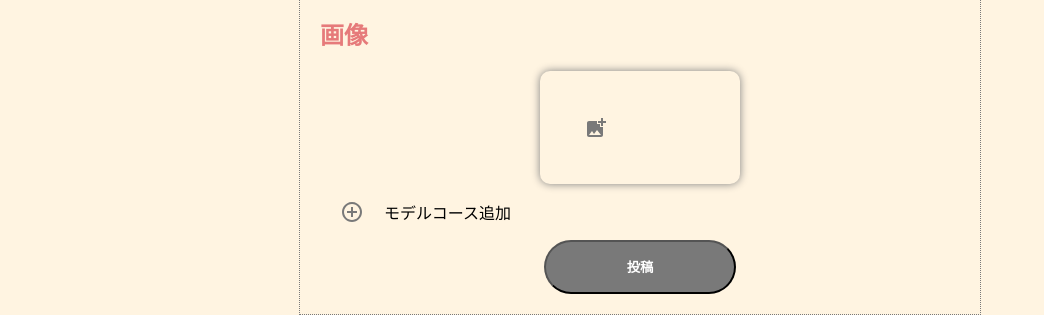
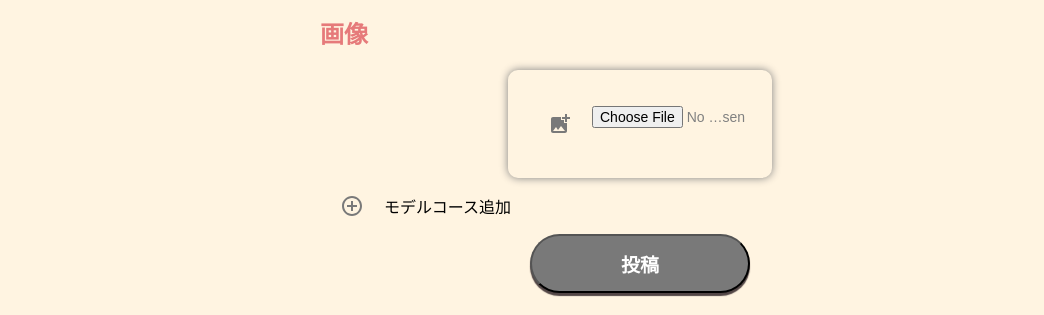
Before and after one commit to WaffleCollege/myway, a React (Create React App) app: page /post in a window 1280 px wide. Shown: the part 557-872 px from the top of the page, without its empty margins (0-1044 px from the left). Built offline with nearby package versions, Linux system fonts and the light colour scheme.

Commit message:
firebase連携、cssの調整

```diff
--- a/src/components/post/ImageUpload.css
+++ b/src/components/post/ImageUpload.css
@@ -4,31 +4,32 @@
     align-items: center;
     justify-content: center;
     text-align: center; */
-    width: 20%;
+    display: flex;
+    justify-content: center;
+    width: 30%;
     margin:0 auto;
     border: none;
     padding: 36px;
     border-radius: 10px;
-    box-shadow: 0px 0px 8px gray;
+     box-shadow: 0px 0px 8px gray;
     color: gray;
   }
 
   .imageUploadInput {
-    display: flex;
+    /* display: flex;
     justify-content: center; /* 横方向の中央揃え */
-    align-items: center; /* 縦方向の中央揃え */
+    /* align-items: center; 縦方向の中央揃え */
     top: 0;
     left: 0;
-    width: 50%;
-    opacity: 0;
-    margin:0 auto;
-    height: 100%;
+    width: 160px;
+    /*opacity: 0;*/
+    /* margin:0 auto; */
+    /* height: 80px;  */
     cursor: pointer;
+    font-size: 14px;
   }
 
   .custom-icon {
-    display: flex;
-    justify-content: center;
     color: #797979;
-    align-items: center;
+    text-align: center;
   }
--- a/src/components/post/ImageUpload.js
+++ b/src/components/post/ImageUpload.js
@@ -2,25 +2,38 @@ import { Button } from "@mui/material";
 import React from "react";
 import AddPhotoAlternateIcon from '@mui/icons-material/AddPhotoAlternate';
 import "./ImageUpload.css";
+import {storage} from "../../firebase";
+import {ref, uploadBytes} from "firebase/storage";
 
 const ImageUpload = () => {
 
-    {/*firebaseに画像を投稿したものを保存する。firebaseの環境構築終わった後に接続*/}
-    const OnFileUploadToFirebase=()=>{
-
-    };
+    /*firebaseに画像を投稿したものを保存する。firebaseの環境構築終わった後に接続*/
+    const OnFileUploadToFirebase=(e)=>{
+        const file=e.target.files[0];
+        const storageRef=ref(storage,"image/"+file.name);
+        uploadBytes(storageRef,file).then((snapshot)=>{
+           console.log("Uploaded a blob or file!")
+        });
+     };
 
     return (
       <div className="outerBox">
-        <Button className="postBox_addImage"><AddPhotoAlternateIcon className="custom-icon"/>
-        <input
+
+        <label htmlFor="fileInput">
+        <Button className="postBox_addImage">
+          <AddPhotoAlternateIcon className="custom-icon"/>
+          </Button>
+          </label>
+          <input
           className="imageUploadInput"
           type="file"
           onChange={OnFileUploadToFirebase}
-          accept=".png .jpeg .jpg" />
-        </Button>
+          accept=".png, .jpeg, .jpg"
+
+          />
+
 
       </div>
     );
-  };
+   };
   export default ImageUpload;
--- a/src/components/post/Post.css
+++ b/src/components/post/Post.css
@@ -2,8 +2,8 @@
     padding:20px;
     margin:100px 100px 100px 100px;
     width :50%;
-    border: 1px #797979;
-    border-style: dotted;
+    border: 3px #9DDCDC;
+
     margin:0 auto;
 }
 h2{
@@ -32,11 +32,23 @@ input{
     color:#797979;
 }
 .postBox_postButton{
-    padding:2px;
-    color:white;
-    background-color:#797979;
-    width :30%;
+
     margin:0 auto;
-    border-radius:50px;
-    font-weight: bold;
+
+    display: flex;
+    justify-content: center;
+    align-items: center;
+    width: 220px;
+    height: 59px;
+    color: #fff;
+    background: #797979;
+    border-radius: 50px;
+    font-size: 19px;
+    font-weight: 700;
+    cursor: pointer;
+    box-shadow:0 3px 1px #524545;
 }
+
+/* .tagInput{
+    display:none;
+} */
--- a/src/components/post/Post.js
+++ b/src/components/post/Post.js
@@ -2,12 +2,44 @@ import React, { useState }  from 'react'
 import "./Post.css";
 import {Button} from "@mui/material";
 import AddCircleOutlineIcon from '@mui/icons-material/AddCircleOutline';
-import AddPhotoAlternateIcon from '@mui/icons-material/AddPhotoAlternate';
+//import AddPhotoAlternateIcon from '@mui/icons-material/AddPhotoAlternate';
 import ImageUpload from './ImageUpload';
 import TagInputComponent from './Tag';
-
+import {db} from "../../firebase";
+import { getFirestore, collection, addDoc } from 'firebase/firestore';
+//import {collection,getDocs} from "firebase"
+//import { collection, addDoc } from "firebase/firestore";
 
 function Post() {
+  //firebase連携
+  const[posts,setPosts]=useState([]);
+  const postData = collection(db,"posts");
+  // getDocs(postData).then((querySnapshot)=>{
+  //   setPosts(querySnapshot.docs.map((doc)=>doc.data()));
+  // });
+
+  //inputタグに書いたものがfirebaseに格納されるように
+   const[IntroduceMessage,setIntroduceMessage]=useState("");
+   const[SpotIntroduceMessage,setSpotIntroduceMessage]=useState("");
+   const[SpotNameMessage,setSpotNameMessage]=useState("");
+   //const[TagMessage,setTagMessage]=useState("");
+   const[TitleMessage,setTitleMessage]=useState("");
+   //const[routeImage,setRoutetImage]=useState("");
+
+   //投稿ボタンを押すことで格納される
+   const sendRoute=(e)=>{
+    //firebaseのデータベースにデータ追加する
+    e.preventDefault();
+    addDoc(collection(db,"posts"),{
+        //image:routeImage,
+        introduce: IntroduceMessage,
+        spotIntroduce:SpotIntroduceMessage,
+        spotName:SpotNameMessage,
+        //tag:TagMessage,
+        title:TitleMessage,
+    });
+   }
+
 
   const [courses, setCourses] = useState([]);
 
@@ -32,30 +64,33 @@ function Post() {
     newCourses[index].image = value;
     setCourses(newCourses);
   };
+
+//   const handleTagChange=(newTags)=>{
+//     setTagMessage(newTags[newTags.length-1]);
+//  };
   return (
     <div className="postBox">
       <form>
         <div className="form_title">
             <h2>タイトル</h2>
-            <input placeholder="入力してください" type = "text"></input>
+            <input placeholder="入力してください" type = "text" onChange={(e)=>setTitleMessage(e.target.value)}/>
         </div>
         <div className="form_introduce">
             <h2>紹介文</h2>
-            <input placeholder="入力してください" type = "text"></input>
+            <input placeholder="入力してください" type = "text" onChange={(e)=>setIntroduceMessage(e.target.value)}/>
         </div>
         <div className="form_tag">
             <h2>タグ</h2>
-            {/*タグ追加機能実行する*/}
+            <TagInputComponent/>
 
-            <TagInputComponent/>
         </div>
         <div className="form_spotName">
             <h2>スポット</h2>
-            <input placeholder="入力してください" type = "text"></input>
+            <input placeholder="入力してください" type = "text" onChange={(e)=>setSpotNameMessage(e.target.value)}/>
         </div>
         <div className="form_spotIntroduce">
             <h2>説明</h2>
-            <input placeholder="入力してください" type = "text"></input>
+            <input placeholder="入力してください" type = "text"  onChange={(e)=>setSpotIntroduceMessage(e.target.value)}/>
         </div>
         <div className="form_image">
             <h2>画像</h2>
@@ -88,12 +123,6 @@ function Post() {
             </div>
             <div className="form_image">
               <h2>画像</h2>
-              <input
-                placeholder="画像"
-                type="text"
-                value={course.image}
-                onChange={(e) => handleImageChange(index, e.target.value)}
-              />
             </div>
 
             {/* アップロード画像の部分 */}
@@ -105,7 +134,8 @@ function Post() {
           </Button>
           <p>モデルコース追加</p>
         </div>
-            <button variant="outlined" className="postBox_postButton" type="submit">
+        {/* 投稿ボタンを押すことで格納される */}
+            <button variant="outlined" className="postBox_postButton" type="submit" onClick={sendRoute}>
             <p>投稿</p>
           </button>
         </form>
--- a/src/components/post/Tag.js
+++ b/src/components/post/Tag.js
@@ -1,100 +1,59 @@
-// import React, { useState } from 'react';
-// import { render } from 'react-dom';
-// import "./Tag.css";
-// import { WithContext as ReactTags } from 'react-tag-input';
-
-// const COUNTRIES = [
-//     "Thailand",
-//     "India",
-//     "Vietnam",
-//     "Turkey",
-//     "Japan",
-//     "United States",
-//     "United Kingdom",
-//     "Germany",
-//     "France",
-//     "Italy"
-//   ];
-
-// const suggestions = COUNTRIES.map(country => {
-//     return {
-//       id: country,
-//       text: country
-//     };
-//   });
-
-//   const KeyCodes = {
-//     comma: 188,
-//     enter: 13
-//   };
-
-//   const delimiters = [KeyCodes.comma, KeyCodes.enter];
-
-//   const App = () => {
-//     const [tags, setTags] = React.useState([
-//       { id: 'Thailand', text: 'Thailand' },
-//       { id: 'India', text: 'India' },
-//       { id: 'Vietnam', text: 'Vietnam' },
-//       { id: 'Turkey', text: 'Turkey' }
-//     ]);
-
-//     const handleDelete = i => {
-//       setTags(tags.filter((tag, index) => index !== i));
-//     };
-
-//     const handleAddition = tag => {
-//       setTags([...tags, tag]);
-//     };
-
-//     const handleDrag = (tag, currPos, newPos) => {
-//       const newTags = tags.slice();
-
-//       newTags.splice(currPos, 1);
-//       newTags.splice(newPos, 0, tag);
-
-//       // re-render
-//       setTags(newTags);
-//     };
-
-//     const handleTagClick = index => {
-//       console.log('The tag at index ' + index + ' was clicked');
-//     };
-
-//     return (
-//       <div className="app">
-//         <h1> React Tags Example </h1>
-//         <div>
-//           <ReactTags
-//             tags={tags}
-//             suggestions={suggestions}
-//             delimiters={delimiters}
-//             handleDelete={handleDelete}
-//             handleAddition={handleAddition}
-//             handleDrag={handleDrag}
-//             handleTagClick={handleTagClick}
-//             inputFieldPosition="bottom"
-//             autocomplete
-//           />
-//         </div>
-//       </div>
-//     );
-//   };
-
-//   render(<App />, document.getElementById('root'));
-
 import React, { useState } from 'react';
 import '@pathofdev/react-tag-input/build/index.css';
 import ReactTagInput from '@pathofdev/react-tag-input';
+import { getFirestore, collection, addDoc } from 'firebase/firestore';
+import {db} from "../../firebase";
 
 export const TagInputComponent = () => {
+  const[posts,setPosts]=useState([]);
+  const postData = collection(db,"posts");
+  const[TagMessage,setTagMessage]=useState("");
   const [tags, setTags] = React.useState(["タグ1"])
+  const handleTagChange = async (newTags) => {
+    // 新しいタグが追加されたらFirebase Firestoreに保存する
+    try {
+       await addDoc(collection(db, "posts"), {
+            tag: newTags
+        });
+        console.log("Tags added to post document");
+    } catch (e) {
+        console.error("Error adding tag: ", e);
+    }
+
+    // タグの状態を更新する
+    setTags(newTags);
+};
 return (
     <ReactTagInput
         placeholder="入力してください"
         tags={tags}
-            onChange={(newTags) => setTags(newTags)}
+        onChange={handleTagChange}
     />
-    )
-}
+);
+};
+
+
+//     const sendRoute=(e)=>{
+//         //firebaseのデータベースにデータ追加する
+//         e.preventDefault();
+//         addDoc(collection(db,"posts"),{
+//             tag:TagMessage
+//         });
+//        }
+//        const handleTagChange=(newTags)=>{
+//         setTags(newTags);
+//         setTagMessage(newTags[newTags.length-1]);
+//         console.log(newTags)
+//      };
+//     return (
+//         <ReactTagInput
+//             placeholder="入力してください"
+//             tags={tags}
+//             // onChange=
+//             // {(newTags) => setTags(newTags)}
+//             onChange={handleTagChange}
+//         />
+//     )
+// }
 
 export default TagInputComponent;
```
Also changed, not shown: 2 other files (tests, documents, lock files or other folders). Lines whose indentation alone changed are shown as unchanged.
